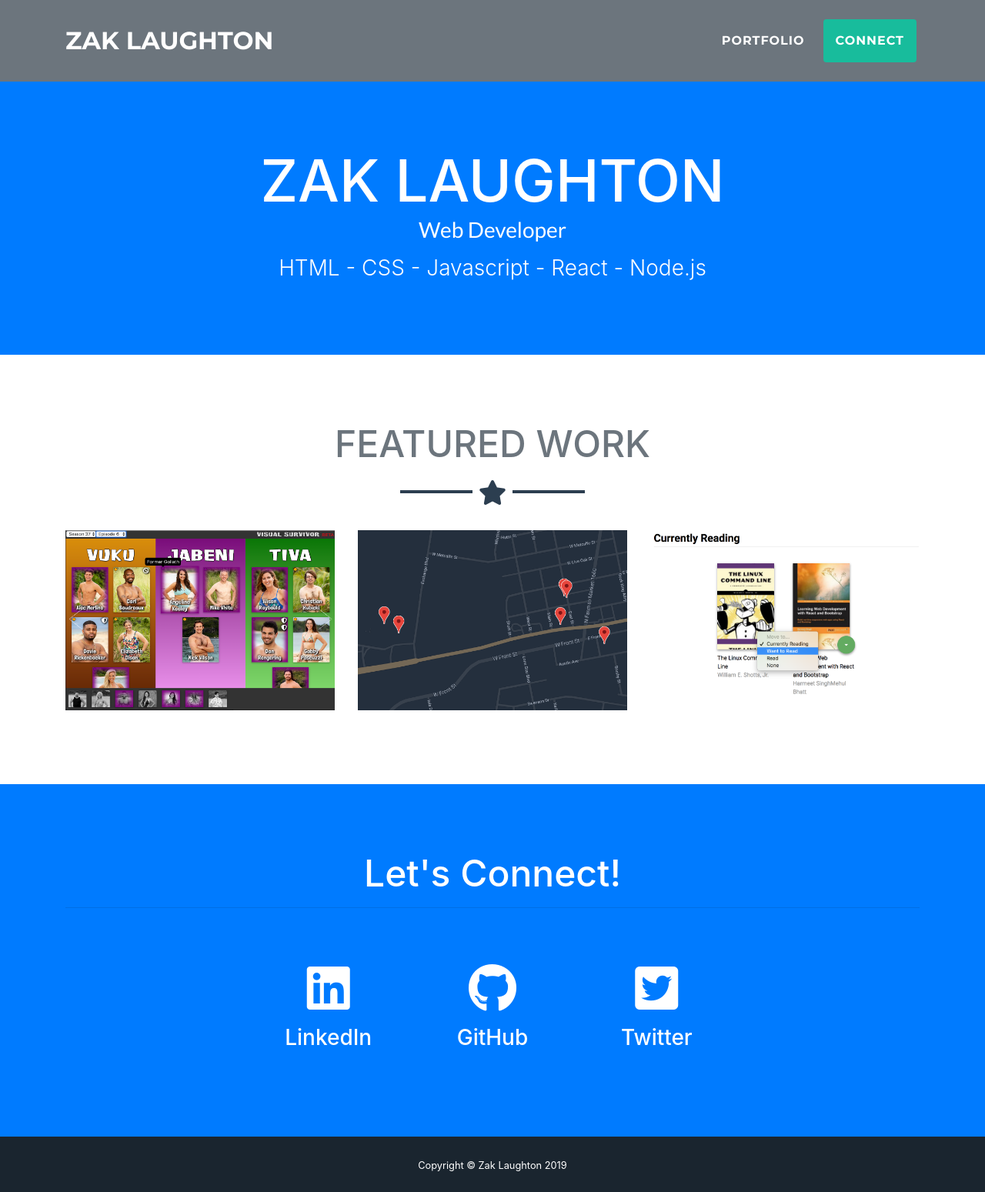
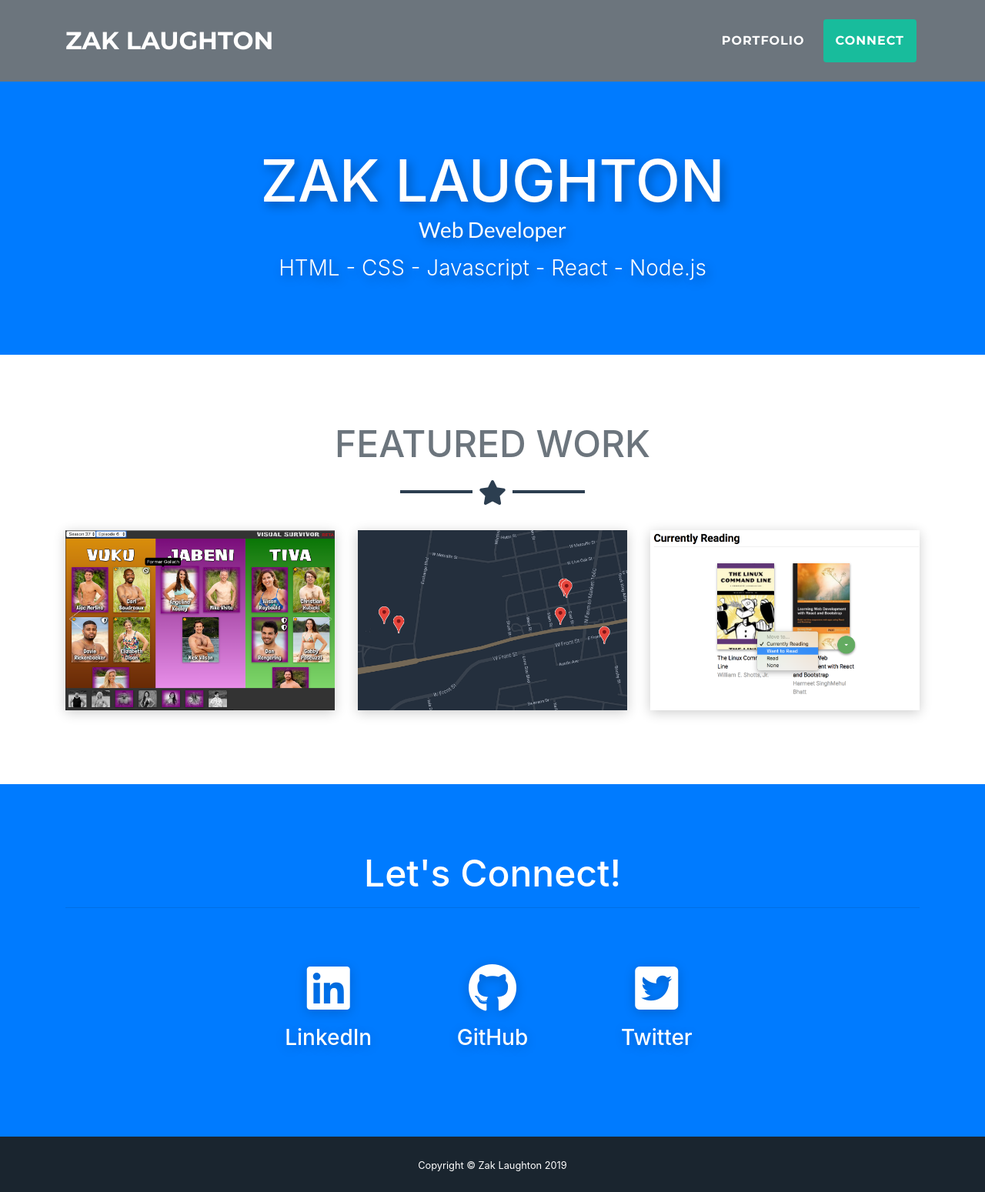
Before and after one commit to ZakLaughton/personal-homepage, a website with bundled scripts: page index.html in a window 1280 px wide. Shown: the whole page at 77% size. Built offline with nearby package versions, Linux system fonts and the light colour scheme.

Commit message:
feat: Add new text styles

```diff
--- a/css/freelancer.css
+++ b/css/freelancer.css
@@ -383,3 +383,11 @@ a:focus, a:hover, a:active {
   background-color: #1a252f;
   border-color: #1a252f;
 }
+
+.service-box {
+  text-shadow: 0px 3px 15px rgba(0,0,0,0.2);
+}
+
+.masthead {
+  text-shadow: 4px 5px 14px rgba(0, 0, 0, 0.32);
+}
--- a/index.html
+++ b/index.html
@@ -23,7 +23,7 @@
     <link href="vendor/magnific-popup/magnific-popup.css" rel="stylesheet" type="text/css">
 
     <!-- Custom styles for this template -->
-    <link href="css/freelancer.min.css" rel="stylesheet">
+    <link href="css/freelancer.css" rel="stylesheet">
 
   </head>
 
```
